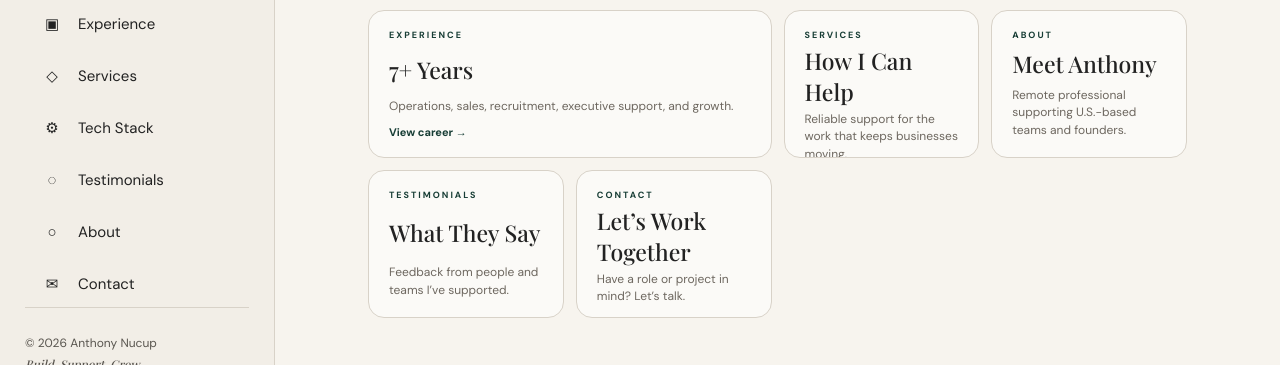
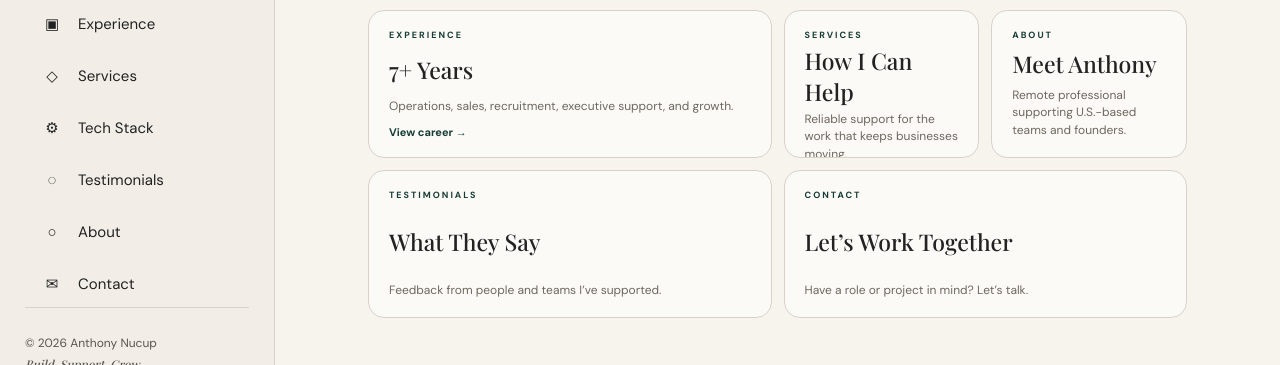
Before and after one commit to janinaguardiano/anthony-portfolio, a plain HTML site: page index.html in a window 1280 px wide. Shown: the part 467-832 px from the top of the page. Drawn offline with nearby package versions, Linux system fonts and the light colour scheme; a web font is replaced by a local one.

Commit message:
Make dashboard cards fill bottom row

```diff
--- a/index.html
+++ b/index.html
@@ -240,14 +240,14 @@
 
 
 
-  <a href="#testimonials" class="dashboard-card">
+ <a href="#testimonials" class="dashboard-card dashboard-card-wide">
     <span class="card-label">TESTIMONIALS</span>
     <h3>What They Say</h3>
     <p>Feedback from people and teams I’ve supported.</p>
   </a>
 
-  <a href="#contact" class="dashboard-card">
-    <span class="card-label">CONTACT</span>
+<a href="#contact" class="dashboard-card dashboard-card-wide">
+  <span class="card-label">CONTACT</span>
     <h3>Let’s Work Together</h3>
     <p>Have a role or project in mind? Let’s talk.</p>
   </a>
```
